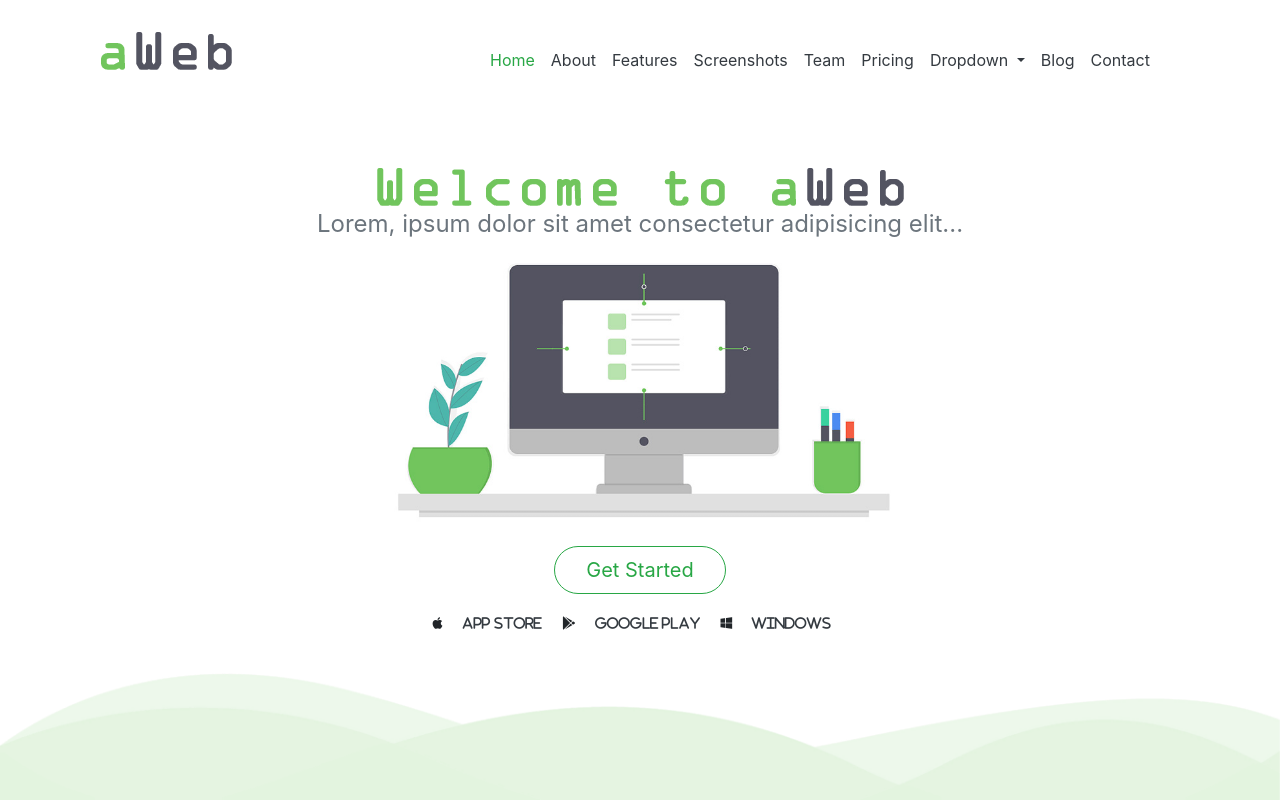
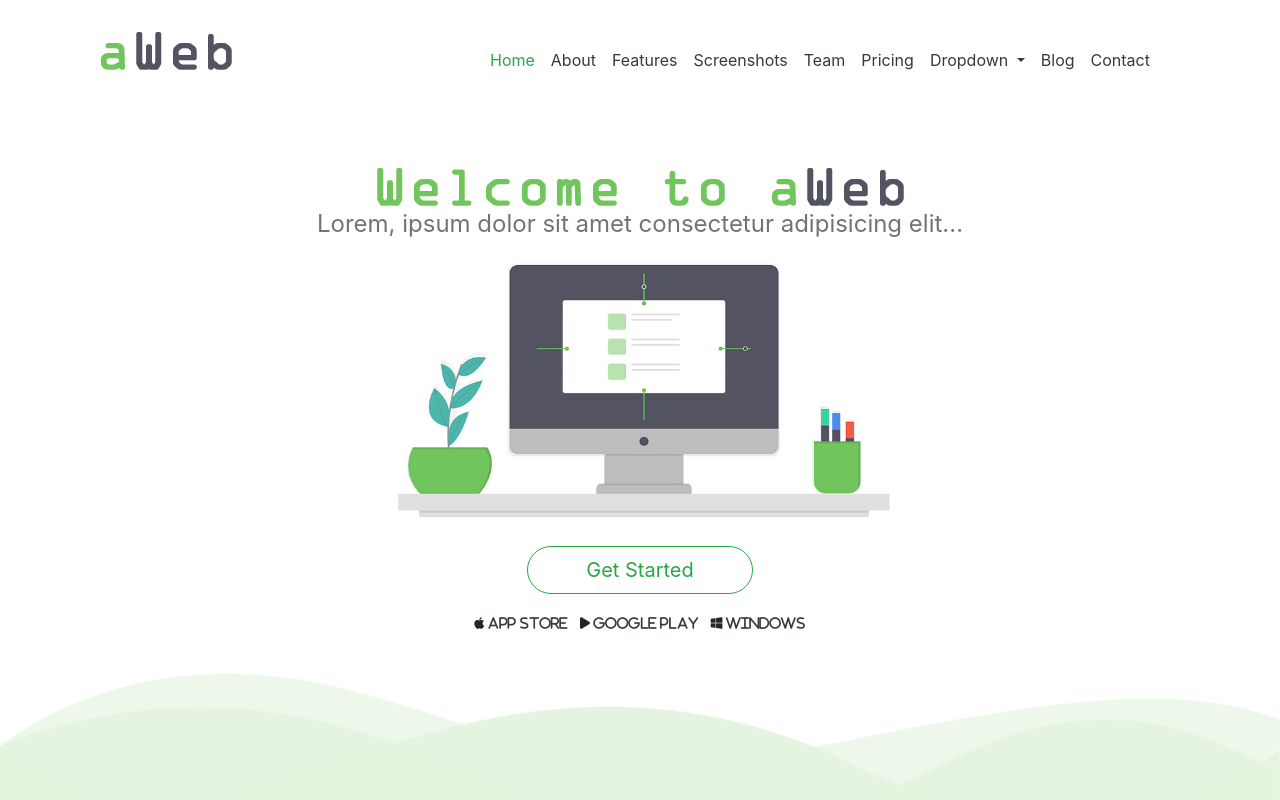
Before and after one commit to Korehh/aWebAlprinceNacion, a plain HTML site: page index.html in a window 1280 px wide. Drawn offline with nearby package versions, Linux system fonts and the light colour scheme.

Commit message:
Final AWEB

```diff
--- a/index.html
+++ b/index.html
@@ -89,16 +89,16 @@
                 <div class="row">
                     <div class="col">
                         <center>
-                        <button type="button" class= "btn btn-outline-success col-5 rounded-pill m-3 btn-lg">Get Started </button>
+                        <button type="button" class= "btn btn-outline-success col-8 rounded-pill m-3 btn-lg">Get Started </button>
                             <div>
                                 <tr>
                                     <td>
-                                        <i class="fab fa-apple"><a href="https://www.apple.com/ph/app-store/" class="text-dark text-decoration-none mx-3"> APP STORE</a></i>
+                                        <i class="fa-brands fa-apple mx-1"><a href="https://www.apple.com/ph/app-store/" class="text-dark text-decoration-none"> APP STORE</a></i>
                                     </td>
                                     <td>
-                                        <i class="fab fa-google-play"><a href="https://play.google.com/store/games" class="text-dark text-decoration-none mx-3"> GOOGLE PLAY</a></i>
+                                        <i class="fa-solid fa-play mx-1"><a href="https://play.google.com/store/games" class="text-dark text-decoration-none"> GOOGLE PLAY</a></i>
                                     </td>
-                                    <td><i class="fab fa-windows"><a href="https://apps.microsoft.com/store/apps" class="text-dark text-decoration-none mx-3"> WINDOWS</a></i>
+                                    <td><i class="fab fa-windows mx-1"><a href="https://apps.microsoft.com/store/apps" class="text-dark text-decoration-none"> WINDOWS</a></i>
                                     </td>
                                 </tr>
                             </div>
```
